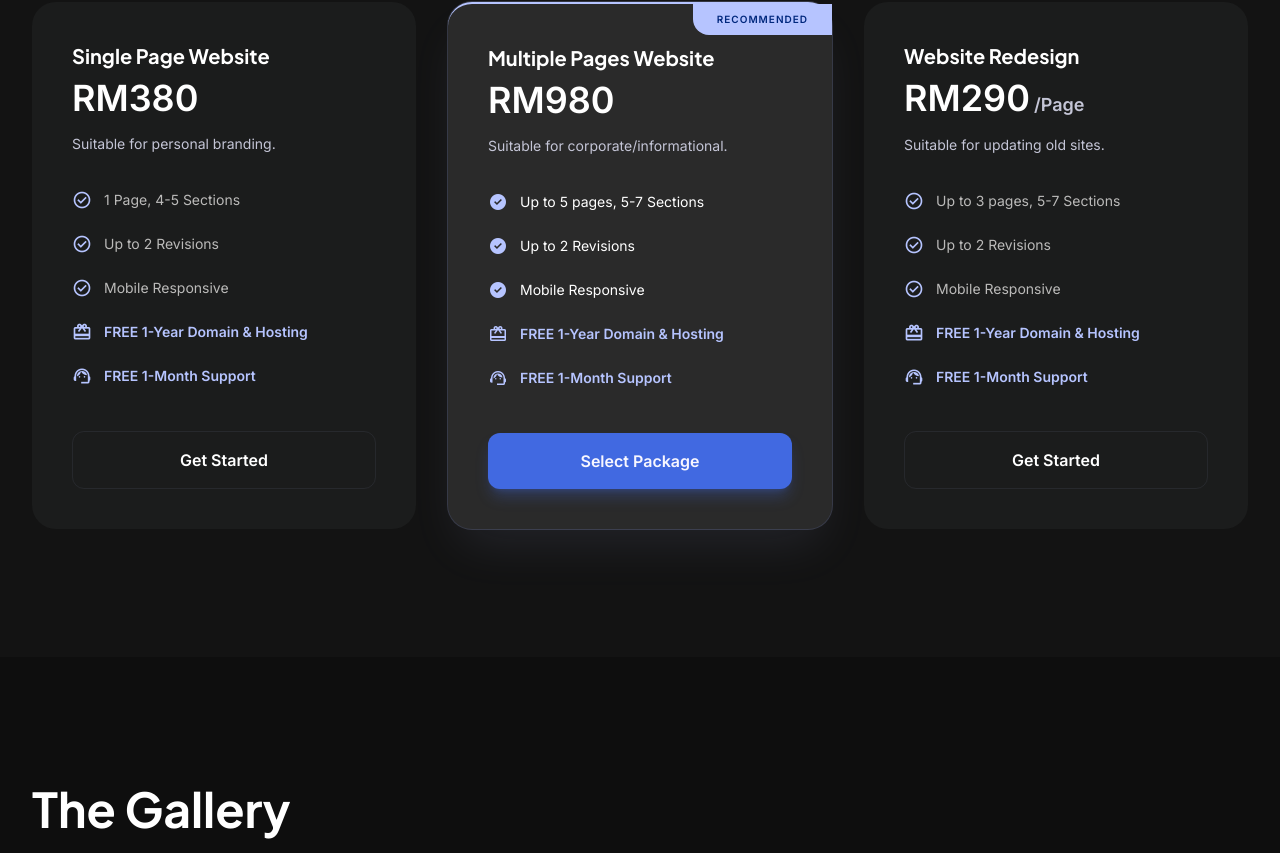
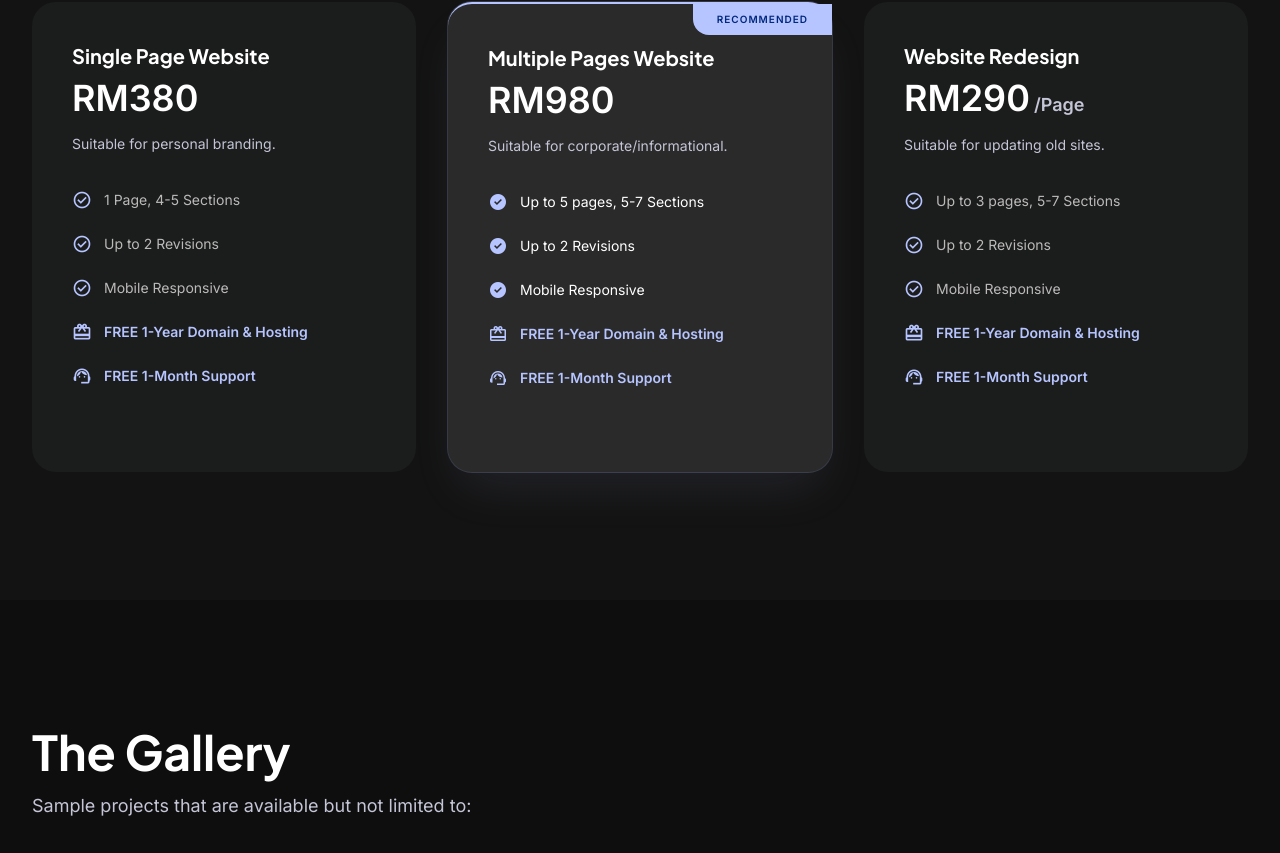
Before and after one commit to afiq-muhaimin/solutionweb, a React (Vite) app: page / in a window 1280 px wide. Shown: the part 1939-2792 px from the top of the page. Built offline with nearby package versions, Linux system fonts and the light colour scheme.

Commit message:
update button to scroll with animation

```diff
--- a/src/App.tsx
+++ b/src/App.tsx
@@ -5,14 +5,20 @@ const App = () => {
       <nav className="fixed top-0 w-full z-50 bg-[#131313]/80 backdrop-blur-xl">
         <div className="flex justify-between items-center px-8 py-4 max-w-7xl mx-auto">
           <div className="text-xl font-bold tracking-tight text-white font-headline">DevEx Gallery</div>
-<div className="hidden md:flex items-center gap-8">
+          <div className="hidden md:flex items-center gap-8">
             <a className="text-gray-400 font-medium hover:text-white transition-colors font-body" href="#services">Services</a>
             <a className="text-gray-400 font-medium hover:text-white transition-colors font-body" href="#pricing">Pricing</a>
             <a className="text-gray-400 font-medium hover:text-white transition-colors font-body" href="#samples">Samples</a>
           </div>
-          <button className="bg-primary-container text-on-primary-container px-6 py-2.5 rounded-lg font-semibold hover:bg-opacity-90 transition-all duration-200">
+          <a className="bg-primary-container text-on-primary-container px-6 py-2.5 rounded-lg font-semibold hover:bg-opacity-90 transition-all duration-200" href="#footer" onClick={(e) => {
+            e.preventDefault();
+            document.getElementById("footer")?.scrollIntoView({
+              behavior: "smooth",
+              block: "start",
+            });
+          }}>
             Hire Me
-          </button>
+          </a>
         </div>
       </nav>
 
@@ -162,7 +168,7 @@ const App = () => {
                     FREE 1-Month Support
                   </div>
                 </div>
-                <button className="w-full py-4 rounded-xl border border-outline-variant/30 text-white font-bold hover:bg-surface-container-high transition-all">Get Started</button>
+                {/* <button className="w-full py-4 rounded-xl border border-outline-variant/30 text-white font-bold hover:bg-surface-container-high transition-all">Get Started</button> */}
               </div>
               {/* Package 2 (Recommended) */}
               <div className="bg-surface-container-high p-8 md:p-10 rounded-3xl flex flex-col h-full relative border-t-2 border-primary ring-1 ring-primary/20 shadow-2xl shadow-primary/10">
@@ -196,7 +202,7 @@ const App = () => {
                     FREE 1-Month Support
                   </div>
                 </div>
-                <button className="w-full py-4 rounded-xl bg-primary-container text-on-primary-container font-bold shadow-lg shadow-primary-container/30 hover:scale-[1.02] transition-all">Select Package</button>
+                {/* <button className="w-full py-4 rounded-xl bg-primary-container text-on-primary-container font-bold shadow-lg shadow-primary-container/30 hover:scale-[1.02] transition-all">Select Package</button> */}
               </div>
               {/* Package 3 */}
               <div className="bg-surface-container-low p-8 md:p-10 rounded-3xl flex flex-col h-full relative overflow-hidden group">
@@ -230,7 +236,7 @@ const App = () => {
                     FREE 1-Month Support
                   </div>
                 </div>
-                <button className="w-full py-4 rounded-xl border border-outline-variant/30 text-white font-bold hover:bg-surface-container-high transition-all">Get Started</button>
+                {/* <button className="w-full py-4 rounded-xl border border-outline-variant/30 text-white font-bold hover:bg-surface-container-high transition-all">Get Started</button> */}
               </div>
             </div>
           </div>
@@ -287,7 +293,7 @@ const App = () => {
         </section>
 
         {/* CTA Section */}
-        <section className="py-32 relative overflow-hidden">
+        <section className="py-32 relative overflow-hidden" id="footer">
           <div className="max-w-5xl mx-auto px-8">
             <div className="bg-primary-container/10 border border-primary/20 rounded-[40px] p-12 md:p-20 text-center relative overflow-hidden">
               <div className="absolute top-0 right-0 p-10 opacity-10">
```
